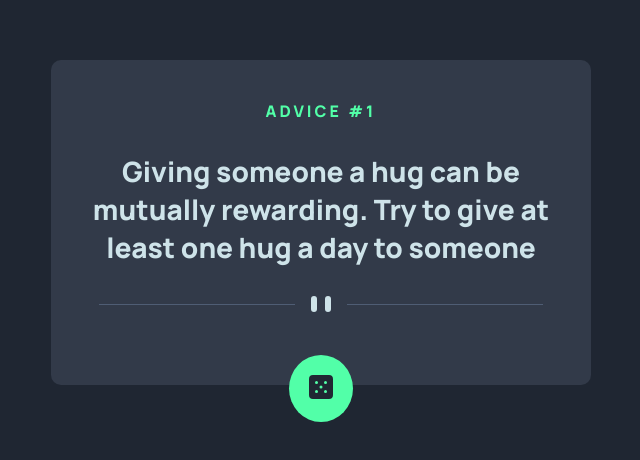
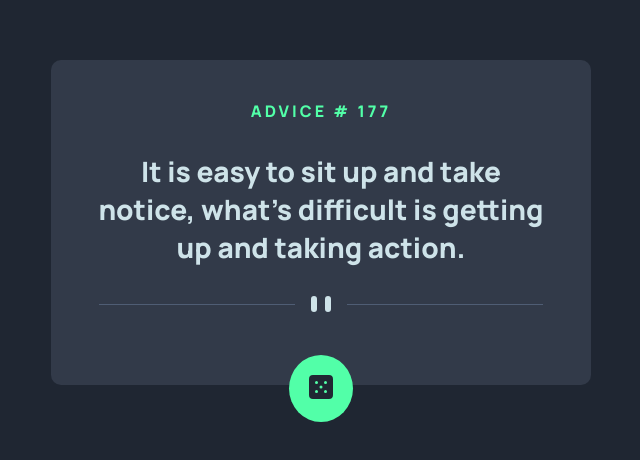
Before and after one commit to Pratham2581/Pratham2581-advice-generator-app-frontendmentor, a plain HTML site: page index.html in a window 1280 px wide. Shown: the part 246-706 px from the top of the page, without its empty margins (319-959 px from the left). Drawn offline with Linux system fonts and the light colour scheme.

Commit message:
updated advice text

```diff
--- a/index.html
+++ b/index.html
@@ -12,8 +12,8 @@
 <body>
   <main>
   <section class="main-container">
-  <p class="advice-no">Advice #1</p>
-    <p class="quote">Giving someone a hug can be mutually rewarding. Try to give at least one hug a day to someone</p>
+  <p class="advice-no">Advice # 177</p>
+    <p class="quote">It is easy to sit up and take notice, what's difficult is getting up and taking action.</p>
     <div >
       <svg class="line"  width="444" height="16" xmlns="http://www.w3.org/2000/svg"><g fill="none" fill-rule="evenodd"><path fill="#4F5D74" d="M0 8h196v1H0zM248 8h196v1H248z"/><g transform="translate(212)" fill="#CEE3E9"><rect width="6" height="16" rx="3"/><rect x="14" width="6" height="16" rx="3"/></g></g></svg>
     </div>
```
